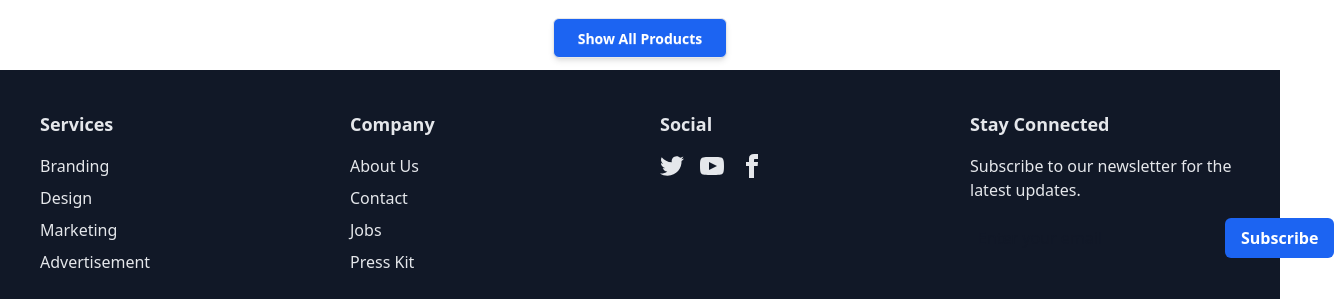
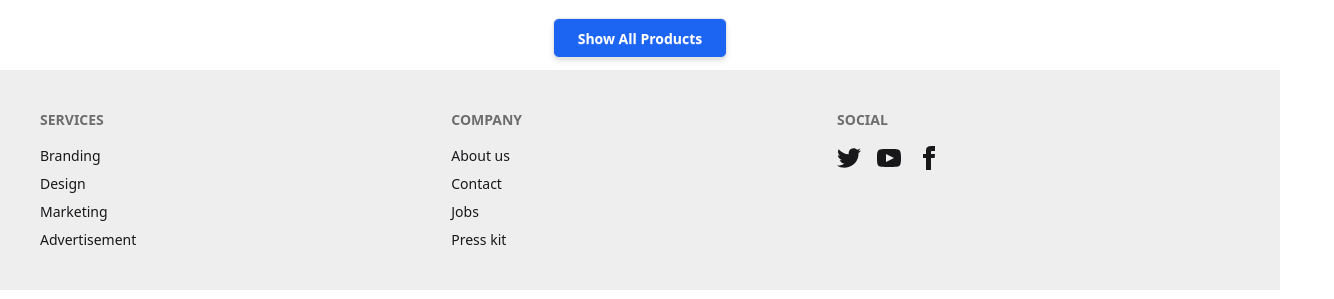
Before and after one commit to mehedipro3/Product-Hunt, a React (Vite) app: page / in a window 1280 px wide. Shown: the part 2498-2797 px from the top of the page, 1334 px wide, since content can reach past the window. Built offline with nearby package versions, Linux system fonts and the light colour scheme.

Commit message:
login and signUp added

```diff
--- a/src/Layouts/Main.jsx
+++ b/src/Layouts/Main.jsx
@@ -1,13 +1,18 @@
 import Navbar from '../Share/Navbar/Navbar';
-import { Outlet } from 'react-router-dom';
+import { Outlet, useLocation } from 'react-router-dom';
 import Footer from '../Share/Footer/Footer';
 
 const Main = () => {
+  const location = useLocation();
+  //console.log(location);
+
+  const noHeaderFooter = location.pathname.includes('login') || location.pathname.includes('singUp')
+
   return (
     <div>
-      <Navbar></Navbar>
+      {noHeaderFooter || <Navbar></Navbar>}
       <Outlet></Outlet>
-      <Footer></Footer>
+      {noHeaderFooter || <Footer></Footer>}
     </div>
   );
 };
--- /dev/null
+++ b/src/Pages/Login/Login.jsx
@@ -0,0 +1,80 @@
+import { Link } from "react-router-dom";
+import img from "../../assets/technology.jpg";
+import { FcGoogle } from "react-icons/fc";
+import { IoArrowBackCircle } from "react-icons/io5";
+
+const Login = () => {
+  const handleGoogleLogin = () => {
+    console.log("Google login clicked");
+  };
+
+  return (
+    <div
+      className="hero min-h-screen relative"
+      style={{
+        backgroundImage: `url(${img})`,
+      }}
+    >
+      <div className="hero-overlay bg-black/70"></div>
+
+      <Link
+        to="/"
+        className="absolute top-5 left-4 text-white text-4xl hover:text-blue-600
+        transition"
+      >
+        <IoArrowBackCircle />
+      </Link>
+
+      <div className="hero-content text-neutral-content">
+        <div className="card w-full max-w-sm shadow-2xl bg-base-100 text-base-content p-8 rounded-2xl">
+          <h1 className="text-3xl font-bold text-blue-600 text-center mb-6">
+            Welcome Back
+          </h1>
+
+          {/* Form */}
+          <form className="space-y-4">
+            <div>
+              <label className="label text-sm font-semibold">Email</label>
+              <input
+                type="email"
+                placeholder="Enter your email"
+                className="input input-bordered w-full"
+              />
+            </div>
+            <div>
+              <label className="label text-sm font-semibold">Password</label>
+              <input
+                type="password"
+                placeholder="Enter your password"
+                className="input input-bordered w-full"
+              />
+            </div>
+
+            <div className="flex justify-between items-center text-sm">
+              <a className="link link-hover">Forgot password?</a>
+              <Link to={'/singUp'} className="link link-hover font-medium">
+                Create account
+              </Link>
+            </div>
+
+            <button className="btn bg-blue-600 text-white w-full mt-2">
+              Login
+            </button>
+          </form>
+
+          <div className="divider">OR</div>
+
+          <button
+            onClick={handleGoogleLogin}
+            className="btn w-full flex items-center gap-2 border border-gray-300 bg-white text-black hover:bg-gray-100"
+          >
+            <FcGoogle className="text-xl" />
+            Continue with Google
+          </button>
+        </div>
+      </div>
+    </div>
+  );
+};
+
+export default Login;
--- a/src/Share/Footer/Footer.jsx
+++ b/src/Share/Footer/Footer.jsx
@@ -1,75 +1,63 @@
+
+
 const Footer = () => {
   return (
-    <footer className="bg-gray-900 text-gray-200 p-10">
-      <div className="max-w-7xl mx-auto grid grid-cols-1 md:grid-cols-4 gap-10">
-        {/* Services */}
-        <div>
-          <h6 className="text-lg font-semibold mb-4">Services</h6>
-          <ul className="space-y-2">
-            <li><a href="#" className="hover:text-white transition">Branding</a></li>
-            <li><a href="#" className="hover:text-white transition">Design</a></li>
-            <li><a href="#" className="hover:text-white transition">Marketing</a></li>
-            <li><a href="#" className="hover:text-white transition">Advertisement</a></li>
-          </ul>
-        </div>
-
-        {/* Company */}
-        <div>
-          <h6 className="text-lg font-semibold mb-4">Company</h6>
-          <ul className="space-y-2">
-            <li><a href="#" className="hover:text-white transition">About Us</a></li>
-            <li><a href="#" className="hover:text-white transition">Contact</a></li>
-            <li><a href="#" className="hover:text-white transition">Jobs</a></li>
-            <li><a href="#" className="hover:text-white transition">Press Kit</a></li>
-          </ul>
-        </div>
-
-        {/* Social */}
-        <div>
-          <h6 className="text-lg font-semibold mb-4">Social</h6>
-          <div className="flex space-x-4">
-            <a href="#" className="hover:text-blue-500 transition">
-              {/* Twitter */}
-              <svg xmlns="http://www.w3.org/2000/svg" width="24" height="24" viewBox="0 0 24 24" className="fill-current">
-                <path d="M24 4.557c-.883.392-1.832.656-2.828.775 1.017-.609 1.798-1.574 2.165-2.724-.951.564-2.005.974-3.127 1.195-.897-.957-2.178-1.555-3.594-1.555-3.179 0-5.515 2.966-4.797 6.045-4.091-.205-7.719-2.165-10.148-5.144-1.29 2.213-.669 5.108 1.523 6.574-.806-.026-1.566-.247-2.229-.616-.054 2.281 1.581 4.415 3.949 4.89-.693.188-1.452.232-2.224.084.626 1.956 2.444 3.379 4.6 3.419-2.07 1.623-4.678 2.348-7.29 2.04 2.179 1.397 4.768 2.212 7.548 2.212 9.142 0 14.307-7.721 13.995-14.646.962-.695 1.797-1.562 2.457-2.549z"/>
+    <div>
+      <footer className="footer sm:footer-horizontal bg-base-300 text-base-content p-10">
+        <nav>
+          <h6 className="footer-title">Services</h6>
+          <a className="link link-hover">Branding</a>
+          <a className="link link-hover">Design</a>
+          <a className="link link-hover">Marketing</a>
+          <a className="link link-hover">Advertisement</a>
+        </nav>
+        <nav>
+          <h6 className="footer-title">Company</h6>
+          <a className="link link-hover">About us</a>
+          <a className="link link-hover">Contact</a>
+          <a className="link link-hover">Jobs</a>
+          <a className="link link-hover">Press kit</a>
+        </nav>
+        <nav>
+          <h6 className="footer-title">Social</h6>
+          <div className="grid grid-flow-col gap-4">
+            <a>
+              <svg
+                xmlns="http://www.w3.org/2000/svg"
+                width="24"
+                height="24"
+                viewBox="0 0 24 24"
+                className="fill-current">
+                <path
+                  d="M24 4.557c-.883.392-1.832.656-2.828.775 1.017-.609 1.798-1.574 2.165-2.724-.951.564-2.005.974-3.127 1.195-.897-.957-2.178-1.555-3.594-1.555-3.179 0-5.515 2.966-4.797 6.045-4.091-.205-7.719-2.165-10.148-5.144-1.29 2.213-.669 5.108 1.523 6.574-.806-.026-1.566-.247-2.229-.616-.054 2.281 1.581 4.415 3.949 4.89-.693.188-1.452.232-2.224.084.626 1.956 2.444 3.379 4.6 3.419-2.07 1.623-4.678 2.348-7.29 2.04 2.179 1.397 4.768 2.212 7.548 2.212 9.142 0 14.307-7.721 13.995-14.646.962-.695 1.797-1.562 2.457-2.549z"></path>
               </svg>
             </a>
-            <a href="#" className="hover:text-red-500 transition">
-              {/* YouTube */}
-              <svg xmlns="http://www.w3.org/2000/svg" width="24" height="24" viewBox="0 0 24 24" className="fill-current">
-                <path d="M19.615 3.184c-3.604-.246-11.631-.245-15.23 0-3.897.266-4.356 2.62-4.385 8.816.029 6.185.484 8.549 4.385 8.816 3.6.245 11.626.246 15.23 0 3.897-.266 4.356-2.62 4.385-8.816-.029-6.185-.484-8.549-4.385-8.816zm-10.615 12.816v-8l8 3.993-8 4.007z"/>
+            <a>
+              <svg
+                xmlns="http://www.w3.org/2000/svg"
+                width="24"
+                height="24"
+                viewBox="0 0 24 24"
+                className="fill-current">
+                <path
+                  d="M19.615 3.184c-3.604-.246-11.631-.245-15.23 0-3.897.266-4.356 2.62-4.385 8.816.029 6.185.484 8.549 4.385 8.816 3.6.245 11.626.246 15.23 0 3.897-.266 4.356-2.62 4.385-8.816-.029-6.185-.484-8.549-4.385-8.816zm-10.615 12.816v-8l8 3.993-8 4.007z"></path>
               </svg>
             </a>
-            <a href="#" className="hover:text-blue-700 transition">
-              {/* Facebook */}
-              <svg xmlns="http://www.w3.org/2000/svg" width="24" height="24" viewBox="0 0 24 24" className="fill-current">
-                <path d="M9 8h-3v4h3v12h5v-12h3.642l.358-4h-4v-1.667c0-.955.192-1.333 1.115-1.333h2.885v-5h-3.808c-3.596 0-5.192 1.583-5.192 4.615v3.385z"/>
+            <a>
+              <svg
+                xmlns="http://www.w3.org/2000/svg"
+                width="24"
+                height="24"
+                viewBox="0 0 24 24"
+                className="fill-current">
+                <path
+                  d="M9 8h-3v4h3v12h5v-12h3.642l.358-4h-4v-1.667c0-.955.192-1.333 1.115-1.333h2.885v-5h-3.808c-3.596 0-5.192 1.583-5.192 4.615v3.385z"></path>
               </svg>
             </a>
           </div>
-        </div>
-
-        {/* Newsletter / Contact */}
-        <div>
-          <h6 className="text-lg font-semibold mb-4">Stay Connected</h6>
-          <p className="mb-4">Subscribe to our newsletter for the latest updates.</p>
-          <form className="flex flex-col sm:flex-row gap-2">
-            <input
-              type="email"
-              placeholder="Enter your email"
-              className="p-2 rounded-md text-gray-900 flex-1"
-            />
-            <button className="bg-blue-600 hover:bg-blue-700 text-white px-4 py-2 rounded-md font-semibold transition">
-              Subscribe
-            </button>
-          </form>
-        </div>
-      </div>
-
-      <div className="text-center mt-10 border-t border-gray-700 pt-6 text-gray-400">
-        © 2025 AppVenture. All rights reserved.
-      </div>
-    </footer>
+        </nav>
+      </footer>
+    </div>
   );
 };
 
--- a/src/Share/Navbar/Navbar.jsx
+++ b/src/Share/Navbar/Navbar.jsx
@@ -98,6 +98,9 @@ const Navbar = () => {
           </ul>
         </div>
         <div className="navbar-end">
+          <>
+            <button><Link to="/login" className="nav-link">Login</Link></button>
+          </>
           {/* {
             user ?
               <>
```
Also changed, not shown: src/Pages/Home/SingUp/SingUp.jsx (added, +76 -0 lines), src/Routers/Routers.jsx (+10 -0 lines), src/assets/technology.jpg (added).
